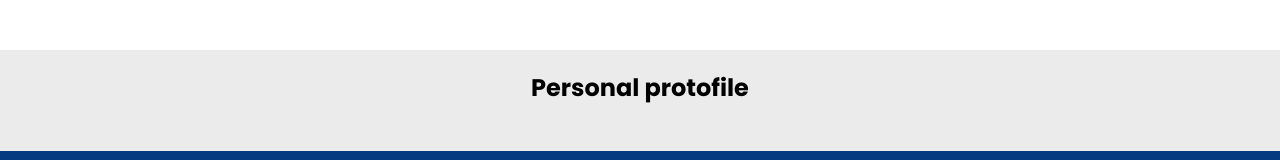
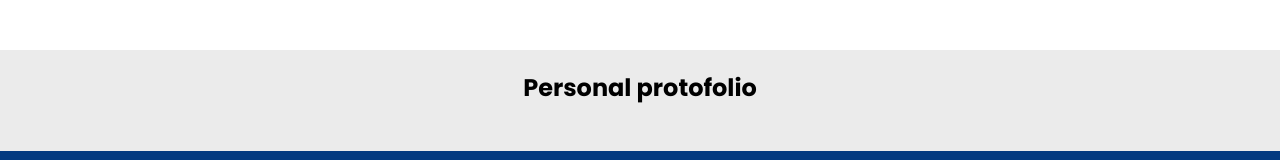
Before and after one commit to Ganeshm2003/Portfolio, a plain HTML site: page Portfolio/index.html in a window 1280 px wide. Shown: the part 2834-2994 px from the top of the page. Drawn offline with nearby package versions, Linux system fonts and the light colour scheme.

Commit message:
Update index.html

```diff
--- a/Portfolio/index.html
+++ b/Portfolio/index.html
@@ -177,7 +177,7 @@
     </section>
     <!-- Footer -->
     <div class="footer">
-        <h2>Personal protofile</h2>
+        <h2>Personal protofolio</h2>
 
 
     </div>
```
